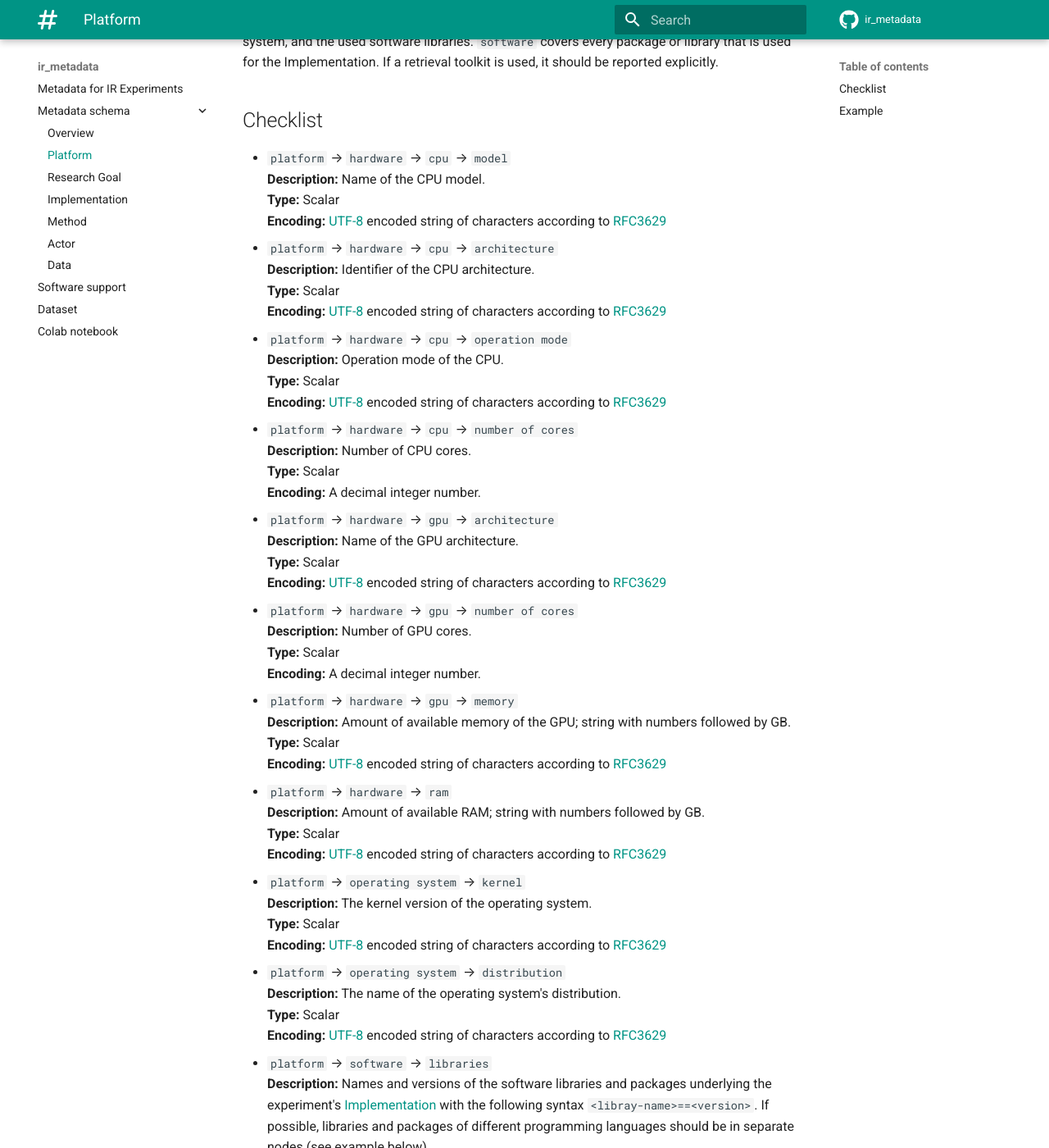
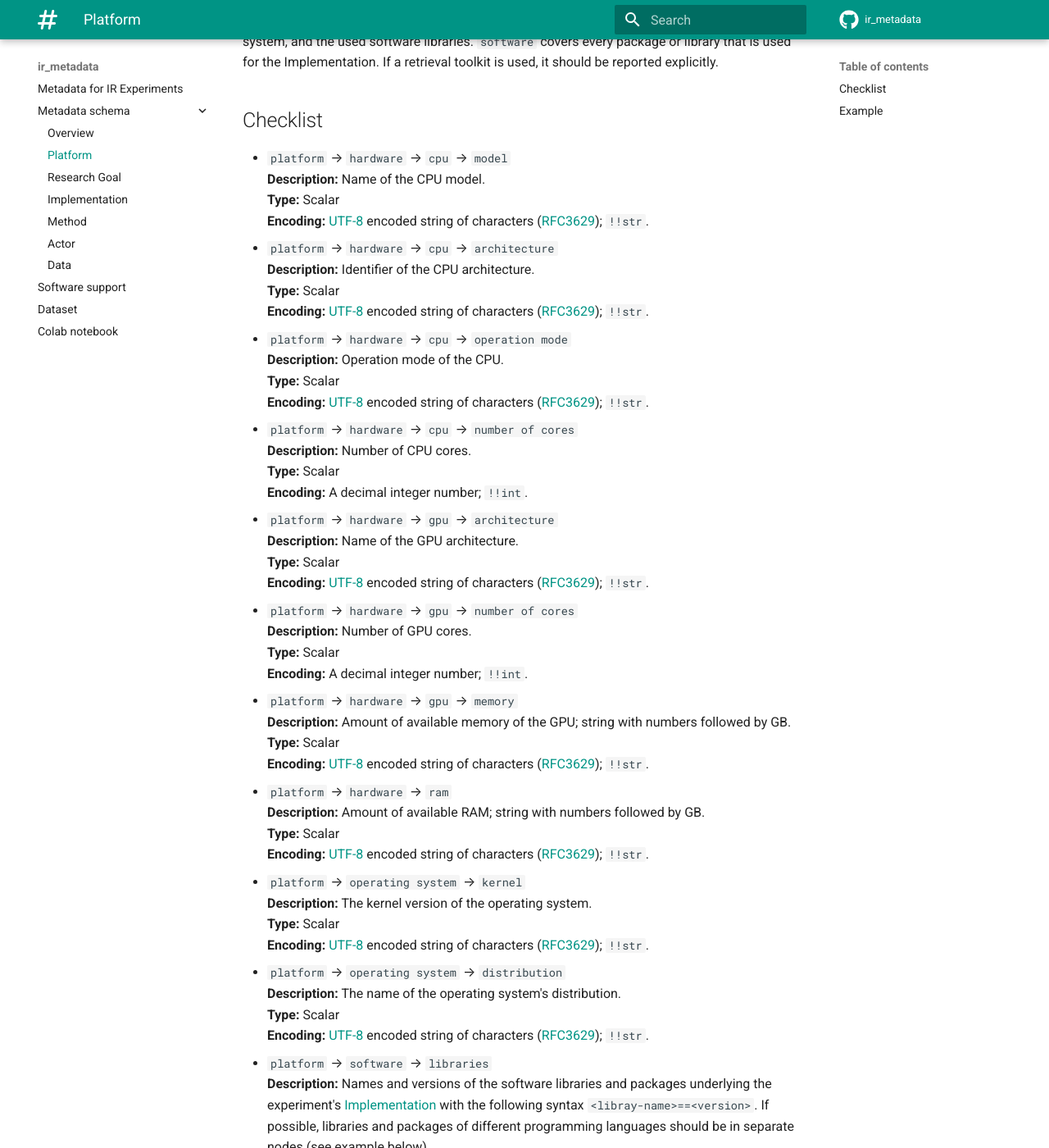
Before and after one commit to irgroup/ir_metadata, an MkDocs documentation site: the page built from docs/metadata/platform.md, in a window 1280 px wide and 1400 px high, scrolled down 193 px. Shown: the whole window at 82% size. Built offline with MkDocs 1.6.1 and Material for MkDocs 9.7.7, drawn with Linux system fonts in a browser that asks for light colours; comment, search, counter and statistics services are not loaded; some of the changed text lies outside the part shown.

Commit message:
update yaml encodings

```diff
--- a/docs/metadata/platform.md
+++ b/docs/metadata/platform.md
@@ -7,51 +7,51 @@ The **Platform** comprises the hard- and software underlying the actual [Impleme
 - `platform` &rarr; `hardware` &rarr; `cpu` &rarr; `model`
 **Description:** Name of the CPU model.
 **Type:** Scalar
-**Encoding:** [UTF-8](https://www.unicode.org/main.html) encoded string of characters according to [RFC3629](https://www.ietf.org/rfc/rfc3629.txt)
+**Encoding:** [UTF-8](https://www.unicode.org/main.html) encoded string of characters ([RFC3629](https://www.ietf.org/rfc/rfc3629.txt)); `!!str`.
 - `platform` &rarr; `hardware` &rarr; `cpu` &rarr; `architecture`
 **Description:** Identifier of the CPU architecture.
 **Type:** Scalar
-**Encoding:** [UTF-8](https://www.unicode.org/main.html) encoded string of characters according to [RFC3629](https://www.ietf.org/rfc/rfc3629.txt)
+**Encoding:** [UTF-8](https://www.unicode.org/main.html) encoded string of characters ([RFC3629](https://www.ietf.org/rfc/rfc3629.txt)); `!!str`.
 - `platform` &rarr; `hardware` &rarr; `cpu` &rarr; `operation mode`
 **Description:** Operation mode of the CPU.
 **Type:** Scalar
-**Encoding:** [UTF-8](https://www.unicode.org/main.html) encoded string of characters according to [RFC3629](https://www.ietf.org/rfc/rfc3629.txt)
+**Encoding:** [UTF-8](https://www.unicode.org/main.html) encoded string of characters ([RFC3629](https://www.ietf.org/rfc/rfc3629.txt)); `!!str`.
 - `platform` &rarr; `hardware` &rarr; `cpu` &rarr; `number of cores`
 **Description:** Number of CPU cores.
 **Type:** Scalar
-**Encoding:** A decimal integer number.
+**Encoding:** A decimal integer number; `!!int`.
 - `platform` &rarr; `hardware` &rarr; `gpu` &rarr; `architecture`
 **Description:** Name of the GPU architecture.
 **Type:** Scalar
-**Encoding:** [UTF-8](https://www.unicode.org/main.html) encoded string of characters according to [RFC3629](https://www.ietf.org/rfc/rfc3629.txt)
+**Encoding:** [UTF-8](https://www.unicode.org/main.html) encoded string of characters ([RFC3629](https://www.ietf.org/rfc/rfc3629.txt)); `!!str`.
 - `platform` &rarr; `hardware` &rarr; `gpu` &rarr; `number of cores`
 **Description:** Number of GPU cores.
 **Type:** Scalar
-**Encoding:** A decimal integer number.
+**Encoding:** A decimal integer number; `!!int`.
 - `platform` &rarr; `hardware` &rarr; `gpu` &rarr; `memory`
 **Description:** Amount of available memory of the GPU; string with numbers followed by GB.
 **Type:** Scalar
-**Encoding:** [UTF-8](https://www.unicode.org/main.html) encoded string of characters according to [RFC3629](https://www.ietf.org/rfc/rfc3629.txt)
+**Encoding:** [UTF-8](https://www.unicode.org/main.html) encoded string of characters ([RFC3629](https://www.ietf.org/rfc/rfc3629.txt)); `!!str`.
 - `platform` &rarr; `hardware` &rarr; `ram`
 **Description:** Amount of available RAM; string with numbers followed by GB.
 **Type:** Scalar
-**Encoding:** [UTF-8](https://www.unicode.org/main.html) encoded string of characters according to [RFC3629](https://www.ietf.org/rfc/rfc3629.txt)
+**Encoding:** [UTF-8](https://www.unicode.org/main.html) encoded string of characters ([RFC3629](https://www.ietf.org/rfc/rfc3629.txt)); `!!str`.
 - `platform` &rarr; `operating system` &rarr; `kernel`
 **Description:** The kernel version of the operating system.
 **Type:** Scalar
-**Encoding:**  [UTF-8](https://www.unicode.org/main.html) encoded string of characters according to [RFC3629](https://www.ietf.org/rfc/rfc3629.txt)
+**Encoding:**  [UTF-8](https://www.unicode.org/main.html) encoded string of characters ([RFC3629](https://www.ietf.org/rfc/rfc3629.txt)); `!!str`.
 - `platform` &rarr; `operating system` &rarr; `distribution`
 **Description:** The name of the operating system's distribution.
 **Type:** Scalar
-**Encoding:** [UTF-8](https://www.unicode.org/main.html) encoded string of characters according to [RFC3629](https://www.ietf.org/rfc/rfc3629.txt)
+**Encoding:** [UTF-8](https://www.unicode.org/main.html) encoded string of characters ([RFC3629](https://www.ietf.org/rfc/rfc3629.txt)); `!!str`.
 - `platform` &rarr; `software` &rarr; `libraries`
 **Description:** Names and versions of the software libraries and packages underlying the experiment's [Implementation](../implementation) with the following syntax `<libray-name>==<version>`. If possible, libraries and packages of different programming languages should be in separate nodes (see example below).
-**Type:** Sequence of scalars
-**Encoding:** [UTF-8](https://www.unicode.org/main.html) encoded string of characters according to [RFC3629](https://www.ietf.org/rfc/rfc3629.txt)
+**Type:** Sequence of scalars; `!!seq`.
+**Encoding:** [UTF-8](https://www.unicode.org/main.html) encoded string of characters ([RFC3629](https://www.ietf.org/rfc/rfc3629.txt)); `!!str`.
 - `platform` &rarr; `software` &rarr; `retrieval toolkit`
 **Description:** Names and versions of the retrieval toolkits underlying the experiment's [Implementation](../implementation) with the following syntax `<toolkit-name>==<version>`.
-**Type:** Sequence of scalars
-**Encoding:** [UTF-8](https://www.unicode.org/main.html) encoded string of characters according to [RFC3629](https://www.ietf.org/rfc/rfc3629.txt)
+**Type:** Sequence of scalars; `!!seq`.
+**Encoding:** [UTF-8](https://www.unicode.org/main.html) encoded string of characters ([RFC3629](https://www.ietf.org/rfc/rfc3629.txt)); `!!str`.
 
 ## Example
 
```
Also changed, not shown: docs/metadata/actor.md (+10 -10 lines), docs/metadata/data.md (+11 -11 lines), docs/metadata/implementation.md (+4 -4 lines), docs/metadata/method.md (+13 -13 lines), docs/metadata/research_goal.md (+14 -14 lines).
